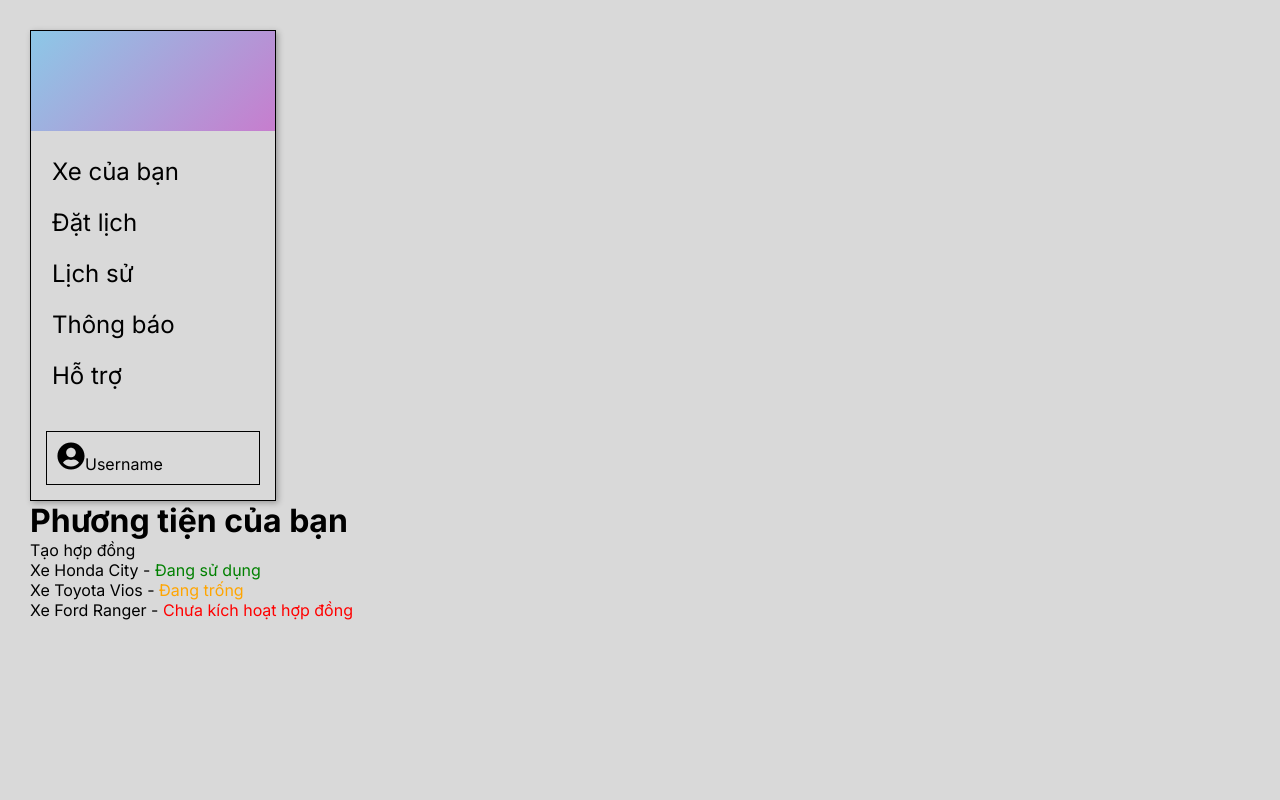
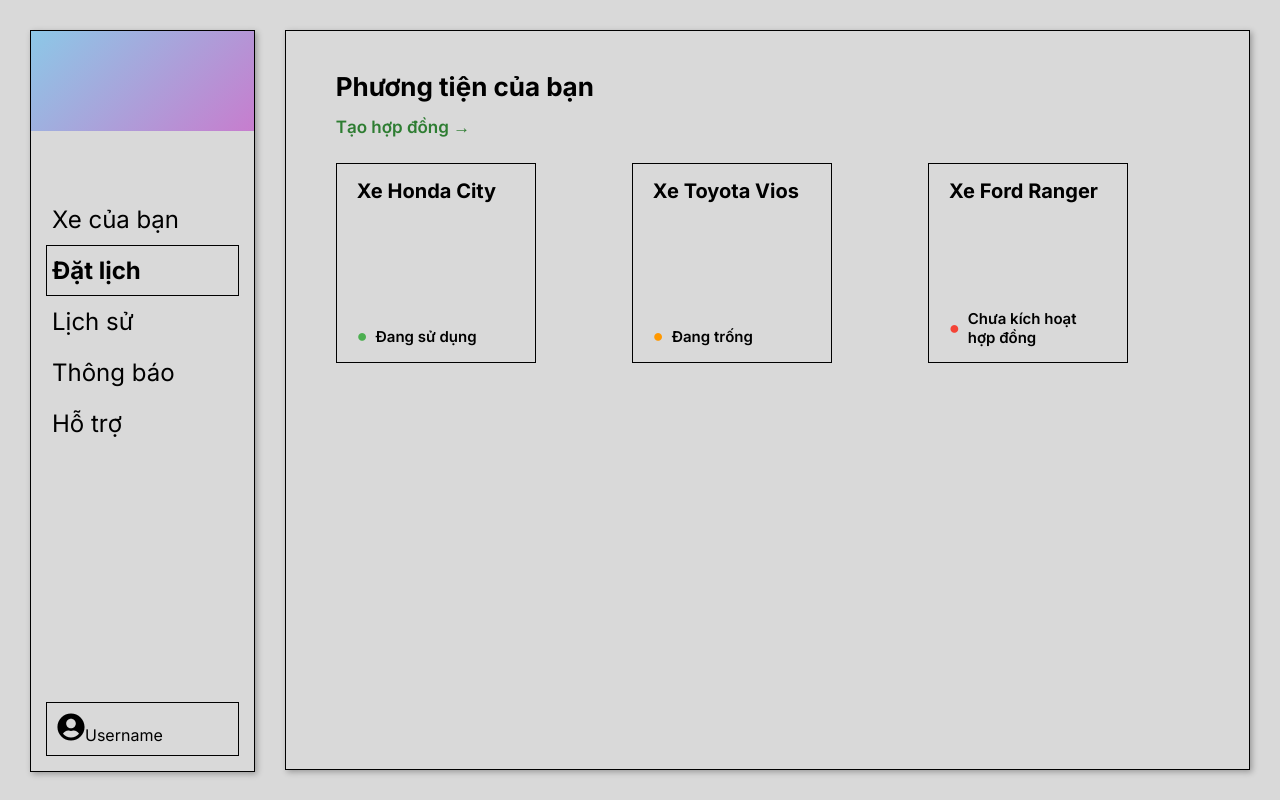
Before and after one commit to HaNguyenOnGit/SWP391_Topic6_SE1814_G8, a React (Vite) app in the folder src/front-end/App/: page /schedule in a window 1280 px wide. Built offline with nearby package versions, Linux system fonts and the light colour scheme.

Commit message:
update css
update index.css

```diff
--- a/src/front-end/App/src/Navbar.jsx
+++ b/src/front-end/App/src/Navbar.jsx
@@ -1,5 +1,5 @@
 import React from "react";
-import { Link, useNavigate } from "react-router-dom";
+import { NavLink, useNavigate } from "react-router-dom";
 import { FaUserCircle } from "react-icons/fa";
 
 export default function Navbar({ username }) {
@@ -14,26 +14,48 @@ export default function Navbar({ username }) {
             <div className="color-box"></div>
             <div className="nvbr-main">
                 <div className="navigate">
-                    <Link to="/vehicles" className="hover:text-gray-300">
+                    <NavLink
+                        to="/vehicles"
+                        className={({ isActive }) =>
+                            isActive ? "active" : ""
+                        }
+                    >
                         Xe của bạn
-                    </Link>
-                    <Link to="/schedule" className="hover:text-gray-300">
+                    </NavLink>
+                    <NavLink
+                        to="/schedule"
+                        className={({ isActive }) =>
+                            isActive ? "active" : ""
+                        }
+                    >
                         Đặt lịch
-                    </Link>
-                    <Link to="/usageHistory" className="hover:text-gray-300">
+                    </NavLink>
+                    <NavLink
+                        to="/usageHistory"
+                        className={({ isActive }) =>
+                            isActive ? "active" : ""
+                        }
+                    >
                         Lịch sử
-                    </Link>
-                    <Link to="/notifycaition" className="hover:text-gray-300">
+                    </NavLink>
+                    <NavLink
+                        to="/notifycaition"
+                        className={({ isActive }) =>
+                            isActive ? "active" : ""
+                        }
+                    >
                         Thông báo
-                    </Link>
-                    <Link to="/support" className="hover:text-gray-300">
+                    </NavLink>
+                    <NavLink
+                        to="/support"
+                        className={({ isActive }) =>
+                            isActive ? "active" : ""
+                        }
+                    >
                         Hỗ trợ
-                    </Link>
+                    </NavLink>
                 </div>
-                <div
-                    className="username"
-                    onClick={handleProfileClick}
-                >
+                <div className="username" onClick={handleProfileClick}>
                     <FaUserCircle size={28} />
                     <span>{username}</span>
                 </div>
--- a/src/front-end/App/src/index.css
+++ b/src/front-end/App/src/index.css
@@ -32,6 +32,21 @@ body {
     height: 100%;
 }
 
+.navigate a.active {
+    font-weight: 700;
+    border: 1px solid #000;
+    /* tuỳ chọn, giúp dễ nhìn hơn */
+}
+
+.navigate a:hover {
+    border-color: #000;
+}
+
+/* Giúp active luôn rõ ràng, không bị hover đè lên */
+.navigate a.active:hover {
+    border-color: #000;
+}
+
 .username {
     margin: 15px;
     padding: 10px;
@@ -62,6 +77,19 @@ body {
     border-color: #000000;
 }
 
+.navigate a.active {
+    font-weight: 700;
+    border: 1px solid #000;
+}
+
+.navigate a:hover {
+    border-color: #000;
+}
+
+.navigate a.active:hover {
+    border-color: #000;
+}
+
 .color-box {
     width: 100%;
     height: 100px;
@@ -74,10 +102,93 @@ body {
     width: 100%;
 }
 
+/* ========== PHƯƠNG TIỆN CỦA BẠN ========== */
+
 .main-content {
     margin-left: 15px;
     border: 1px solid #000000;
     box-shadow: 2px 2px 6px rgba(0, 0, 0, 0.3);
     width: calc(80% - 30px);
+    padding: 40px 50px;
+}
 
+.main-content h1 {
+    font-size: 26px;
+    font-weight: 700;
+    margin-bottom: 15px;
 }
+
+.main-content>a {
+    display: inline-block;
+    font-weight: 600;
+    font-size: 17px;
+    color: #2e7d32;
+    text-decoration: none;
+    margin-bottom: 25px;
+}
+
+.main-content a:hover {
+    text-decoration: underline;
+}
+
+.vehicle-list {
+    display: grid;
+    grid-template-columns: repeat(auto-fill, minmax(200px, 1fr));
+    gap: 25px;
+    justify-content: start;
+}
+
+.vehicle-card {
+    background-color: #d9d9d9;
+    border: 1px solid #000000;
+    display: flex;
+    flex-direction: column;
+    justify-content: space-between;
+    transition: transform 0.2s ease, box-shadow 0.2s ease;
+
+    /* Giữ tỉ lệ vuông */
+    aspect-ratio: 1 / 1;
+    width: 200px;
+    height: auto;
+    /* xóa height cố định */
+    padding: 15px 20px;
+    /* giảm padding để không phá tỉ lệ */
+    box-sizing: border-box;
+}
+
+.vehicle-card:hover {
+    transform: scale(1.02);
+    box-shadow: 3px 3px 6px rgba(0, 0, 0, 0.3);
+}
+
+.vehicle-card h3 {
+    font-size: 20px;
+    font-weight: 700;
+    color: #000;
+}
+
+.status {
+    display: flex;
+    align-items: center;
+    font-size: 15px;
+    font-weight: 600;
+    color: #000;
+    gap: 8px;
+}
+
+.status::before {
+    content: "●";
+    font-size: 18px;
+}
+
+.status.using::before {
+    color: #4caf50;
+}
+
+.status.free::before {
+    color: #ff9800;
+}
+
+.status.inactive::before {
+    color: #f44336;
+}
--- a/src/front-end/App/src/pages/Schedule.jsx
+++ b/src/front-end/App/src/pages/Schedule.jsx
@@ -1,6 +1,7 @@
 import React from "react";
 import Navbar from "../NavBar";
 import { Link } from "react-router-dom";
+import "../index.css";
 
 export default function Schedule() {
     const vehicles = [
@@ -9,31 +10,36 @@ export default function Schedule() {
         { id: 3, name: "Xe Ford Ranger", status: "Chưa kích hoạt hợp đồng" },
     ];
 
-    const getStatusColor = (status) => {
-        if (status === "Đang sử dụng") return "green";
-        if (status === "Đang trống") return "orange";
-        if (status === "Chưa kích hoạt hợp đồng") return "red";
-        return "black";
+    const getStatusClass = (status) => {
+        if (status === "Đang sử dụng") return "using";
+        if (status === "Đang trống") return "free";
+        if (status === "Chưa kích hoạt hợp đồng") return "inactive";
+        return "";
     };
 
     return (
-        <div>
+        <div className="main-container">
             <Navbar username="Username" />
+            <div className="main-content">
+                <h1>Phương tiện của bạn</h1>
+                <Link to="/newContract">Tạo hợp đồng →</Link>
 
-            <h1>Phương tiện của bạn</h1>
-            <Link to="/newContract">Tạo hợp đồng</Link>
-
-            {vehicles.map((vehicle) => (
-                <div key={vehicle.id}>
-                    {/* Chuyển đến path /vehicle/:id/schedule */}
-                    <Link to={`/vehicle/${vehicle.id}/schedule`}>
-                        <span>{vehicle.name} - </span>
-                        <span style={{ color: getStatusColor(vehicle.status) }}>
-                            {vehicle.status}
-                        </span>
-                    </Link>
+                {/* Danh sách phương tiện */}
+                <div className="vehicle-list">
+                    {vehicles.map((vehicle) => (
+                        <Link
+                            key={vehicle.id}
+                            to={`/vehicle/${vehicle.id}/schedule`}
+                            className="vehicle-card"
+                        >
+                            <h3>{vehicle.name}</h3>
+                            <div className={`status ${getStatusClass(vehicle.status)}`}>
+                                {vehicle.status}
+                            </div>
+                        </Link>
+                    ))}
                 </div>
-            ))}
+            </div>
         </div>
     );
 }
--- a/src/front-end/App/src/pages/Vehicles.jsx
+++ b/src/front-end/App/src/pages/Vehicles.jsx
@@ -3,18 +3,18 @@ import Navbar from "../NavBar";
 import { Link } from "react-router-dom";
 
 export default function Vehicles() {
-    // Mock data
     const vehicles = [
         { id: 1, name: "Xe Honda City", status: "Đang sử dụng" },
         { id: 2, name: "Xe Toyota Vios", status: "Đang trống" },
         { id: 3, name: "Xe Ford Ranger", status: "Chưa kích hoạt hợp đồng" },
     ];
 
-    const getStatusColor = (status) => {
-        if (status === "Đang sử dụng") return "green";
-        if (status === "Đang trống") return "orange";
-        if (status === "Chưa kích hoạt hợp đồng") return "red";
-        return "black";
+    // Hàm xác định class CSS cho trạng thái
+    const getStatusClass = (status) => {
+        if (status === "Đang sử dụng") return "using";
+        if (status === "Đang trống") return "free";
+        if (status === "Chưa kích hoạt hợp đồng") return "inactive";
+        return "";
     };
 
     return (
@@ -22,18 +22,23 @@ export default function Vehicles() {
             <Navbar username="Username" />
             <div className="main-content">
                 <h1>Phương tiện của bạn</h1>
-                <Link to="/newContract">Tạo hợp đồng</Link>
+                <Link to="/newContract">Tạo hợp đồng →</Link>
 
-                {vehicles.map((vehicle) => (
-                    <div key={vehicle.id}>
-                        <Link to={`/vehicle/${vehicle.id}`}>
-                            <span>{vehicle.name} - </span>
-                            <span style={{ color: getStatusColor(vehicle.status) }}>
+                {/* Danh sách phương tiện */}
+                <div className="vehicle-list">
+                    {vehicles.map((vehicle) => (
+                        <Link
+                            key={vehicle.id}
+                            to={`/vehicle/${vehicle.id}`}
+                            className="vehicle-card"
+                        >
+                            <h3>{vehicle.name}</h3>
+                            <div className={`status ${getStatusClass(vehicle.status)}`}>
                                 {vehicle.status}
-                            </span>
+                            </div>
                         </Link>
-                    </div>
-                ))}
+                    ))}
+                </div>
             </div>
         </div>
     );
```
